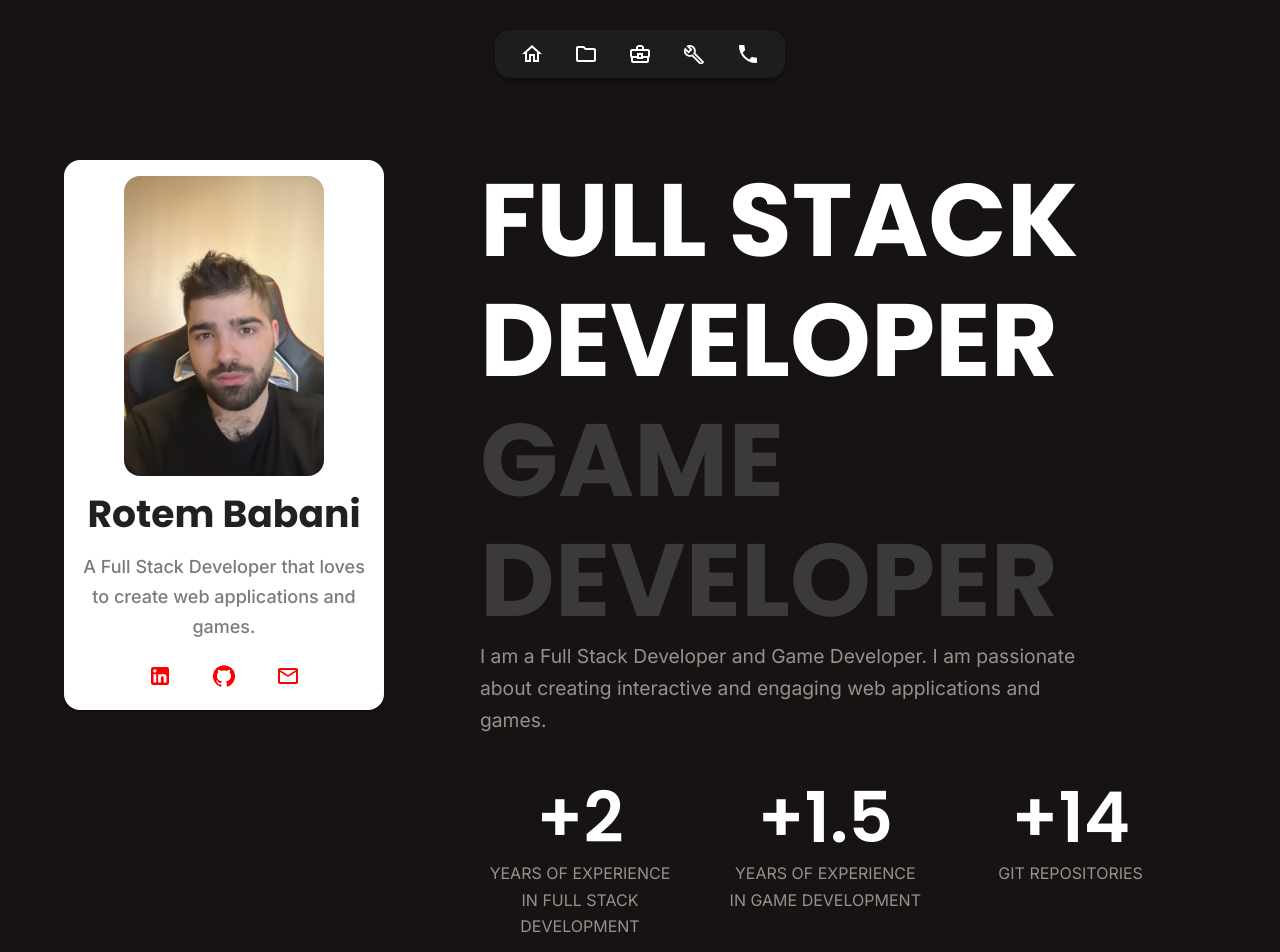
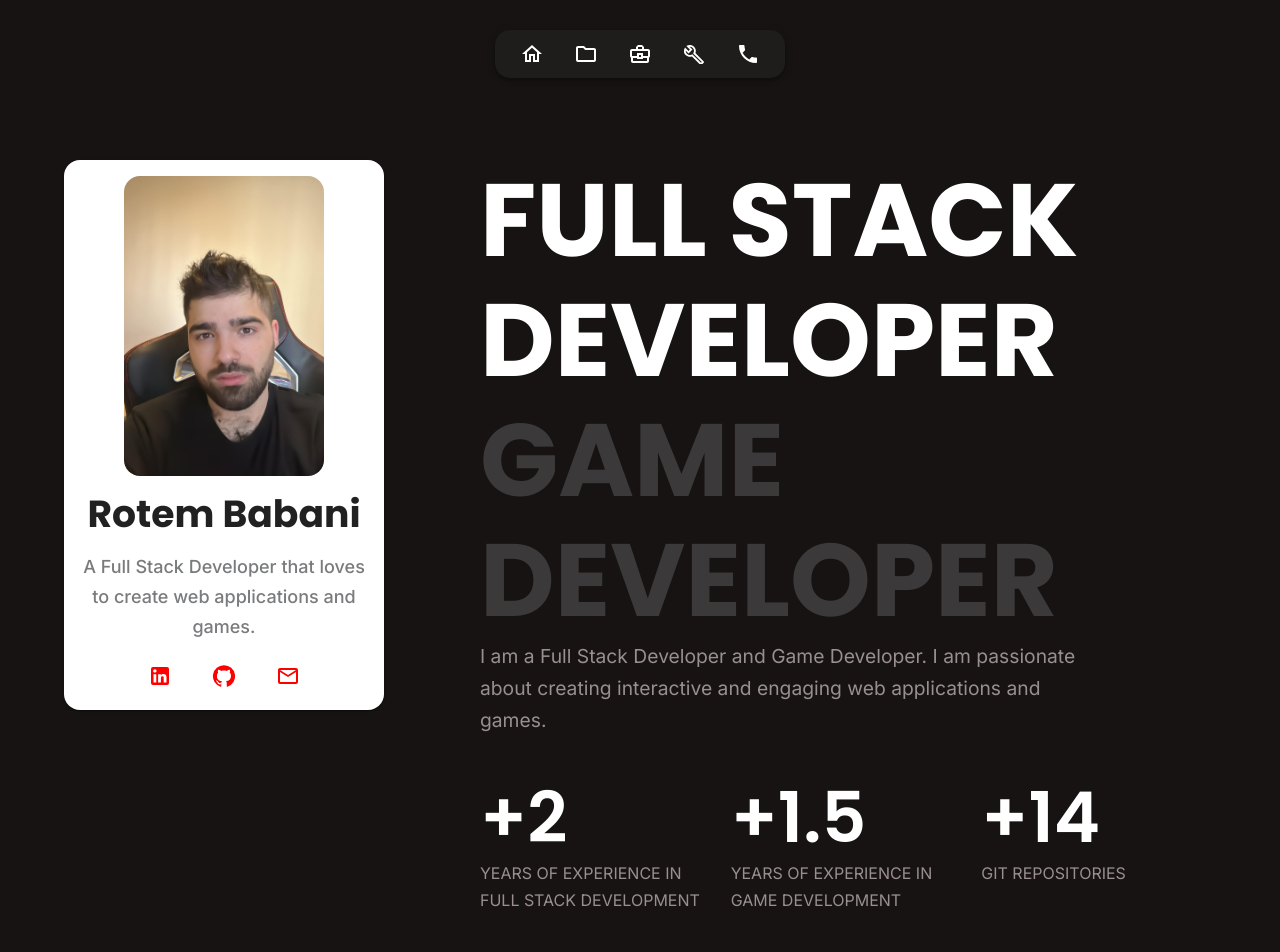
Before and after one commit to rotembab/resume-frontend, a React (Vite) app: page / in a window 1280 px wide. Shown: the top 952 px of the page. Built offline with nearby package versions, Linux system fonts and the light colour scheme.

Commit message:
now it looks good!

```diff
--- a/src/components/pages/home/statistics/statistics.component.tsx
+++ b/src/components/pages/home/statistics/statistics.component.tsx
@@ -3,7 +3,15 @@ import Grid from '@mui/material/Grid2';
 
 export const Statistics = () => {
   return (
-    <Grid sx={{ textAlign: 'center' }} container>
+    <Grid
+      spacing={2}
+      sx={{
+        '@media (max-width: 900px)': {
+          textAlign: 'center',
+        },
+      }}
+      container
+    >
       <Grid
         size={{
           xs: 12,
--- a/src/components/ui/single-statistic/single-statistic.component.tsx
+++ b/src/components/ui/single-statistic/single-statistic.component.tsx
@@ -16,7 +16,6 @@ export const SingleStatistic = ({
           margin: 'auto',
         },
       }}
-      width={'200px'}
     >
       <Typography variant='h2'>+{number}</Typography>
       <Typography
```
